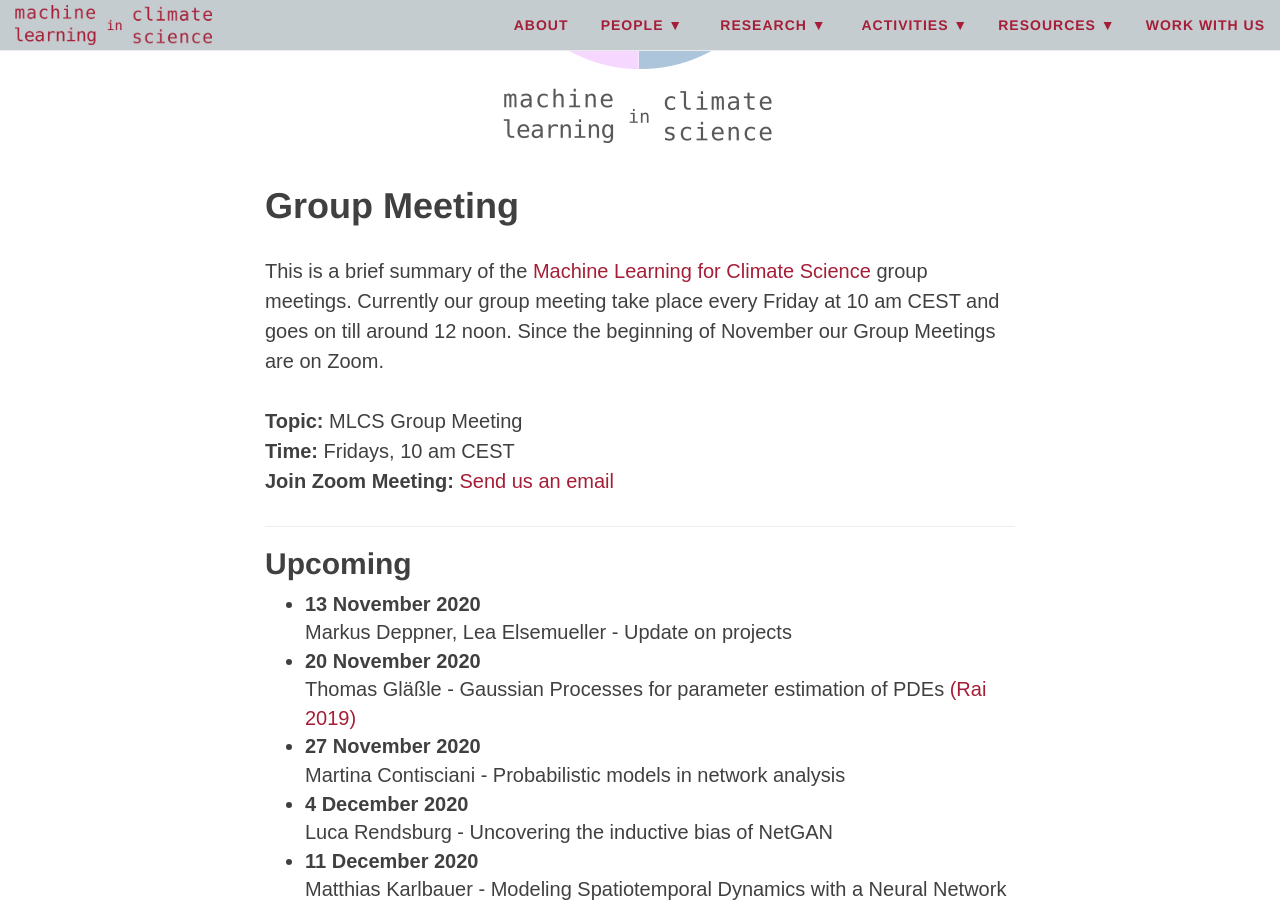
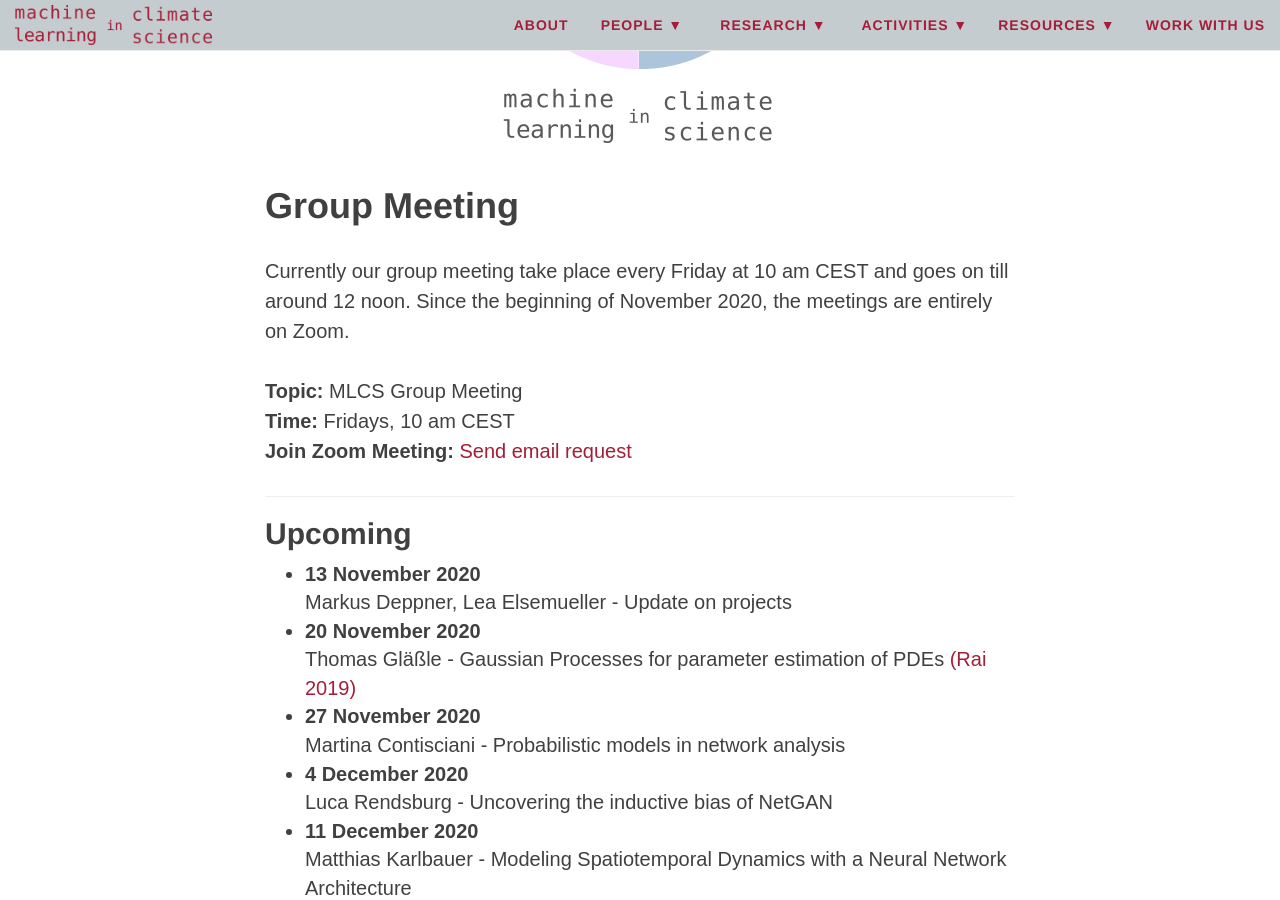
Before and after one commit to mlcs/mlcs.github.io, a Jekyll site: the page built from activities/group-meetings.md, in a window 1280 px wide and 900 px high, scrolled down 407 px. Built offline with Jekyll 4.4.1, drawn with Linux system fonts in a browser that asks for light colours; nearby versions of some CDN libraries.

Commit message:
group meetings -> update intro text

```diff
--- a/activities/group-meetings.md
+++ b/activities/group-meetings.md
@@ -8,14 +8,13 @@ use-site-title: false
 
 # Group Meeting
 
-This is a brief summary of the [Machine Learning for Climate
-Science](https://mlcs.github.io) group meetings. Currently our group
-meeting take place every Friday at 10 am CEST and goes on till around 12
-noon. Since the beginning of November our Group Meetings are on Zoom.
+Currently our group meeting take place every Friday at 10 am CEST and
+goes on till around 12 noon. Since the beginning of November 2020, the
+meetings are entirely on Zoom.
 
 **Topic:** MLCS Group Meeting
 **Time:** Fridays, 10 am CEST
-**Join Zoom Meeting:** [Send us an email](mailto:bedartha.goswami@uni-tuebingen.de)
+**Join Zoom Meeting:** [Send email request](mailto:bedartha.goswami@uni-tuebingen.de)
 
 ***
 
```
